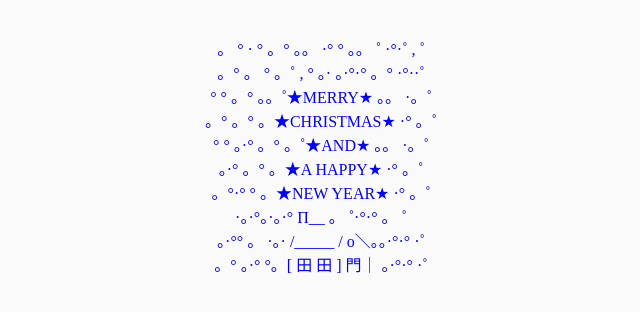
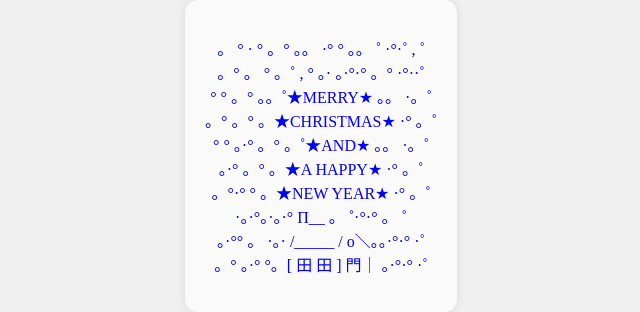
Before and after one commit to divperedi/divperedi.githib.io, a plain HTML site: page index.html in a window 1280 px wide. Shown: the whole page, without its empty margins (319-959 px from the left). Drawn offline with Linux system fonts and the light colour scheme.

Commit message:
Update index.html

```diff
--- a/index.html
+++ b/index.html
@@ -19,11 +19,13 @@
     .container {
       text-align: center;
       height: 100%;
-      width: 70%;
       padding: 20px;
       background-color: #fafafa;
       border-radius: 13px;
       box-shadow: 0 0 10px rgba(0, 0, 0, 0.1);
+      display: flex;
+      justify-content: center;
+      align-items: center;
     }
 
     .animated-text {
```
